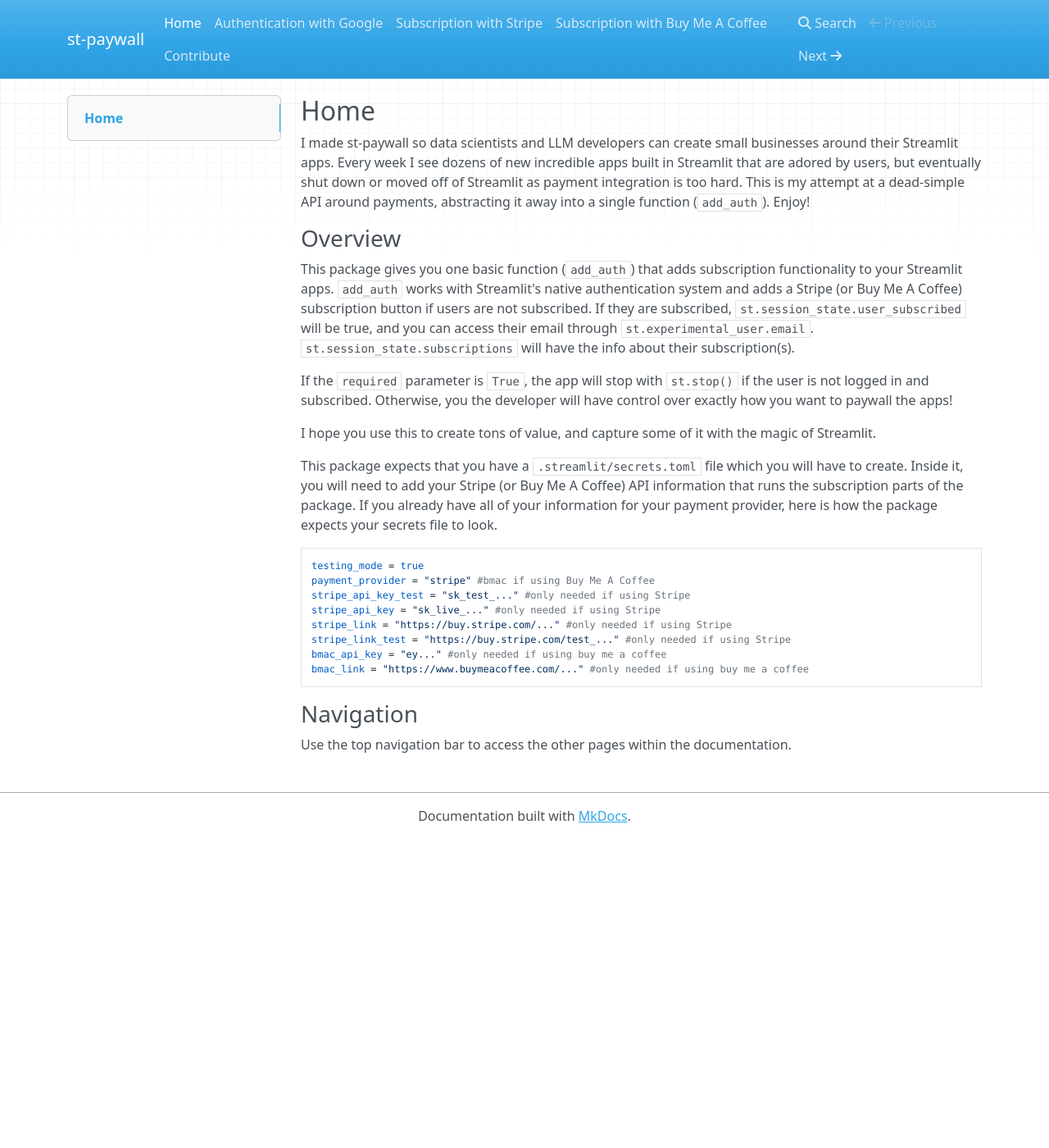
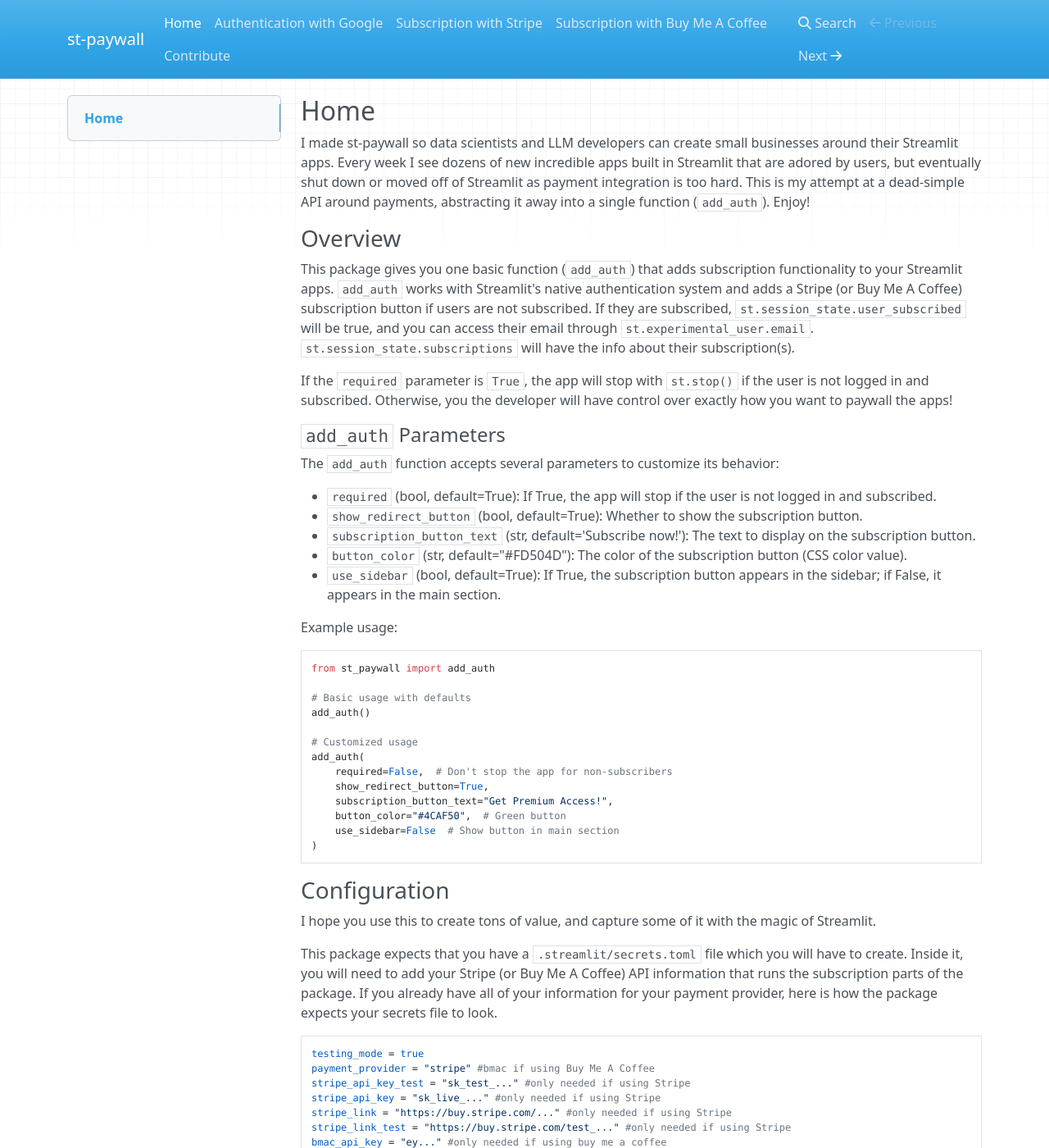
Before and after one commit to tylerjrichards/st-paywall, an MkDocs documentation site: the page built from docs/index.md, in a window 1280 px wide and 1400 px high. Shown: the whole window at 82% size. Built offline with MkDocs 1.6.1, drawn with Linux system fonts in a browser that asks for light colours; nearby versions of some CDN libraries.

Commit message:
added documentation and ability to move around sidebar

````diff
--- a/docs/index.md
+++ b/docs/index.md
@@ -7,6 +7,36 @@
 This package gives you one basic function (`add_auth`) that adds subscription functionality to your Streamlit apps. `add_auth` works with Streamlit's native authentication system and adds a Stripe (or Buy Me A Coffee) subscription button if users are not subscribed. If they are subscribed, `st.session_state.user_subscribed` will be true, and you can access their email through `st.experimental_user.email`. `st.session_state.subscriptions` will have the info about their subscription(s).
 
 If the `required` parameter is `True`, the app will stop with `st.stop()` if the user is not logged in and subscribed. Otherwise, you the developer will have control over exactly how you want to paywall the apps!
+
+### `add_auth` Parameters
+
+The `add_auth` function accepts several parameters to customize its behavior:
+
+- `required` (bool, default=True): If True, the app will stop if the user is not logged in and subscribed.
+- `show_redirect_button` (bool, default=True): Whether to show the subscription button.
+- `subscription_button_text` (str, default='Subscribe now!'): The text to display on the subscription button.
+- `button_color` (str, default="#FD504D"): The color of the subscription button (CSS color value).
+- `use_sidebar` (bool, default=True): If True, the subscription button appears in the sidebar; if False, it appears in the main section.
+
+Example usage:
+
+```python
+from st_paywall import add_auth
+
+# Basic usage with defaults
+add_auth()
+
+# Customized usage
+add_auth(
+    required=False,  # Don't stop the app for non-subscribers
+    show_redirect_button=True,
+    subscription_button_text="Get Premium Access!",
+    button_color="#4CAF50",  # Green button
+    use_sidebar=False  # Show button in main section
+)
+```
+
+## Configuration
 
 I hope you use this to create tons of value, and capture some of it with the magic of Streamlit.
 
````
Also changed, not shown: 2 other files.
